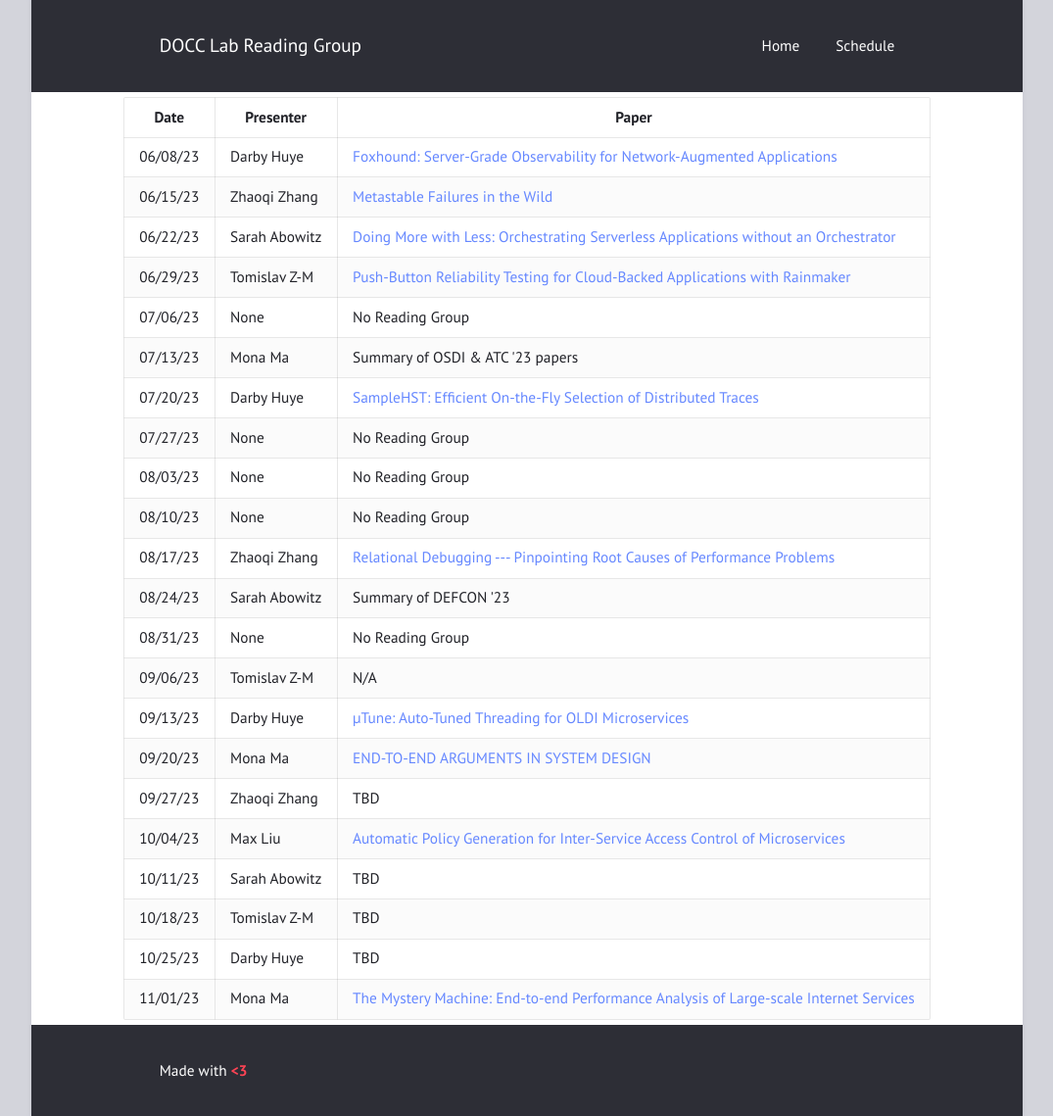
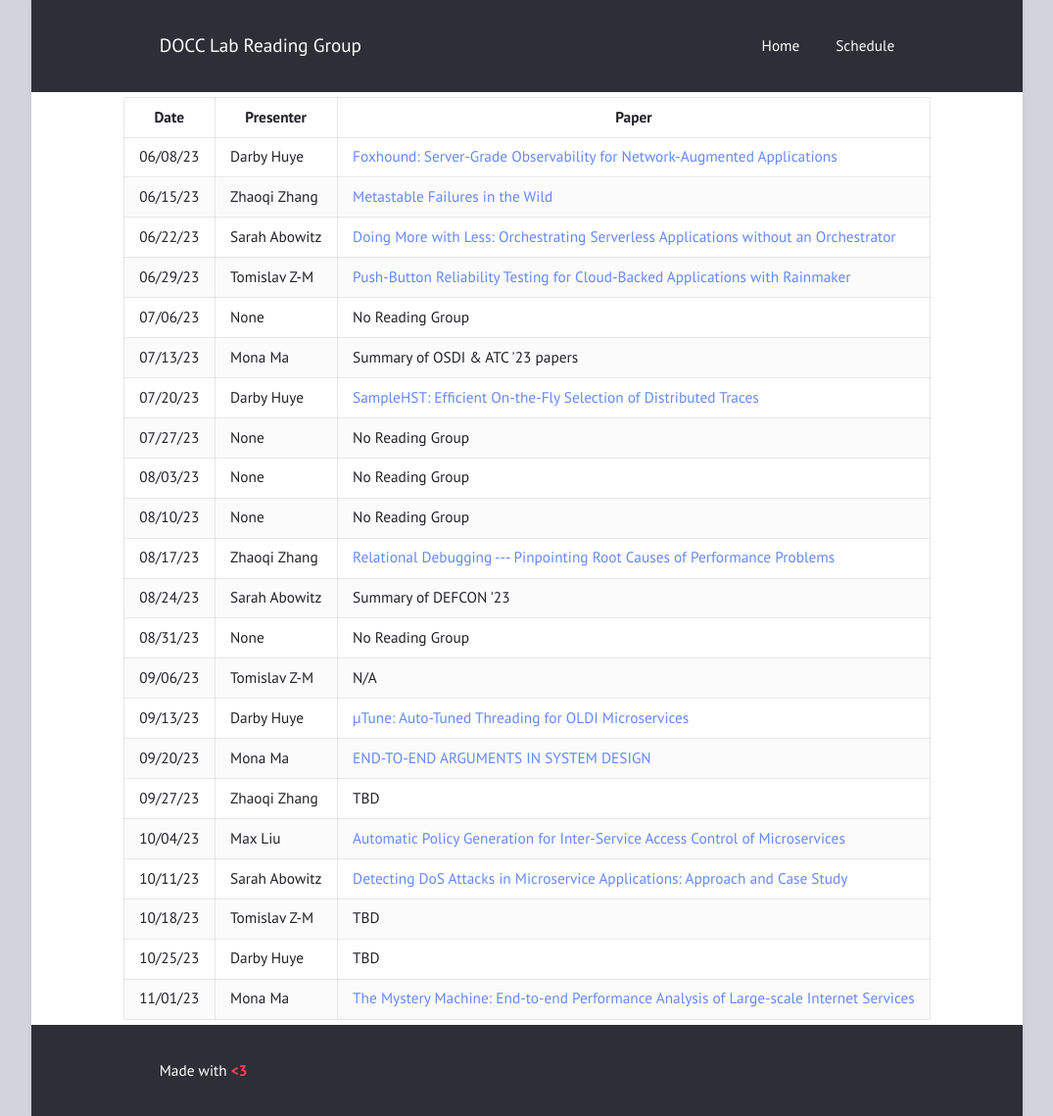
Before and after one commit to docc-lab/reading-group, a Jekyll site: the page built from schedule.html, in a window 1280 px wide. Shown: the whole page at 98% size, without its empty margins (102-1177 px from the left). Built offline with Jekyll 4.4.1, drawn with Linux system fonts in a browser that asks for light colours.

Commit message:
adding ddos to schedule

```diff
--- a/schedule.html
+++ b/schedule.html
@@ -115,7 +115,8 @@ title: "Schedule"
     <tr>
       <td>10/11/23</td>
       <td>Sarah Abowitz</td>
-      <td>TBD</td>
+      <td><a href="https://dl.acm.org/doi/pdf/10.1145/3569902.3569916">Detecting DoS Attacks in Microservice Applications:
+        Approach and Case Study</a></td>
     </tr>
     <tr>
       <td>10/18/23</td>
```
